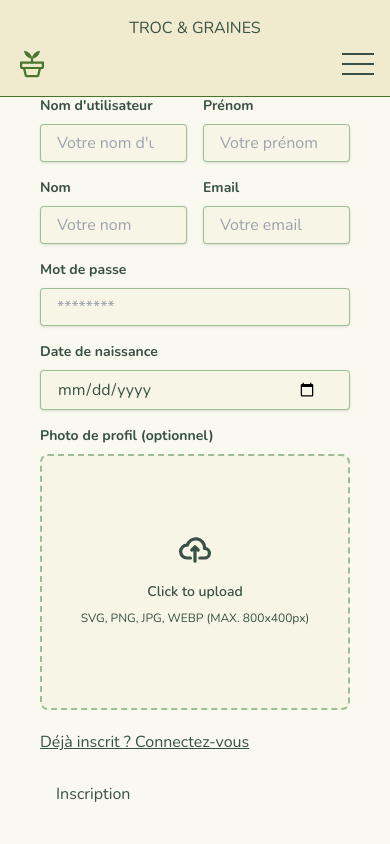
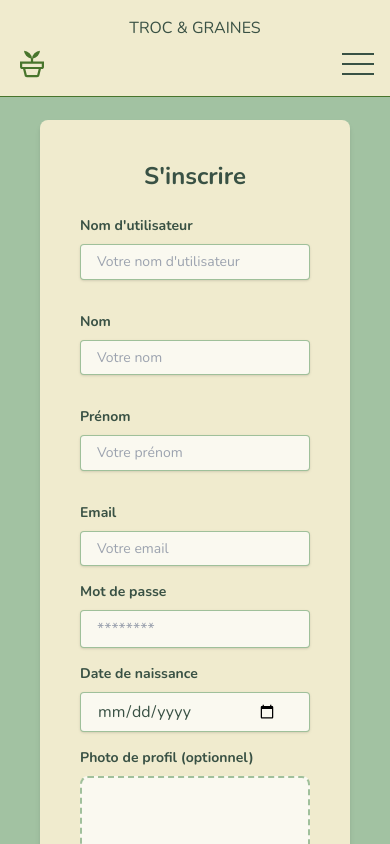
Before and after one commit to NinaSwoop/TrocGrainesApp, a React (Vite) app in the folder frontend/: page /register in a window 390 px wide. Shown: the top 844 px of the page. Built offline with nearby package versions, Linux system fonts and the light colour scheme; no server answers.

Commit message:
style: improve responsive on all devices for login and registration forms

```diff
--- a/frontend/src/App.tsx
+++ b/frontend/src/App.tsx
@@ -13,9 +13,10 @@ function App() {
     return (
     <>
         <AuthProvider>
+            <div className="min-h-screen flex flex-col">
                 <Navbar />
                 <NavbarMobile />
-            <main className="">
+                <main className="flex-grow">
                     <Routes>
                         <Route path="/" element={<Home />} />
                         <Route path="/login" element={<Login />} />
@@ -23,6 +24,7 @@ function App() {
                     </Routes>
                 </main>
                 <Footer />
+            </div>
         </AuthProvider>
     </>
   );
--- a/frontend/src/components/Footer.tsx
+++ b/frontend/src/components/Footer.tsx
@@ -2,7 +2,7 @@ import { Link } from 'react-router-dom';
 import leaveLogo from '../assets/leave.svg';
 export default function Footer() {
     return (
-        <div className='w-full bottom-0 bg-beige z-50 mt-4 lg:flex lg:justify-around lg:items-center lg:px-8 lg:py-4 text-sm lg:text-base'>
+        <div className='w-full bg-beige z-50 mt-4 lg:flex lg:justify-around lg:items-center lg:px-8 py-4 text-sm lg:text-base'>
             <div className='flex justify-center text-decoration-line: underline'>
                 <Link to='/cgu'>CGU</Link>
             </div>
--- a/frontend/src/components/Input.tsx
+++ b/frontend/src/components/Input.tsx
@@ -23,8 +23,7 @@ export default function Input({
                 {label}
             </label>
             <input
-                className="block appearance-none w-full bg-beige-less-transparent border border-green-light-transparent hover:border-green-dark px-4 py-2 pr-8 rounded leading-tight shadow focus:ring focus:ring-green-light focus:ring-1 focus:shadow-lg focus:outline-none"
-                // id={label}
+                className="block appearance-none bg-beige-light w-full border border-green-light-transparent hover:border-green-dark px-4 py-2 pr-8 rounded leading-tight shadow focus:ring focus:ring-green-light focus:shadow-lg focus:outline-none"
                 type={type}
                 placeholder={placeholder}
                 onChange={(e) => onChange(e.target.value)}
--- a/frontend/src/components/UploadImageZone.tsx
+++ b/frontend/src/components/UploadImageZone.tsx
@@ -33,7 +33,7 @@ export default function UploadImageZone({
         <div className="flex items-center justify-center w-full mb-4">
             <label
                 htmlFor="dropzone-file"
-                className="flex flex-col items-center justify-center w-full h-64 border-2 border-green-light-transparent border-dashed rounded-lg cursor-pointer bg-beige-less-transparent hover:bg-beige-transparent"
+                className="flex flex-col items-center justify-center w-full h-64 border-2 border-green-light-transparent border-dashed rounded-lg cursor-pointer bg-beige-light hover:bg-beige-transparent"
             >
                 <div className="flex flex-col items-center justify-center pt-5 pb-6">
                     <svg
@@ -51,10 +51,10 @@ export default function UploadImageZone({
                             d="M13 13h3a3 3 0 0 0 0-6h-.025A5.56 5.56 0 0 0 16 6.5 5.5 5.5 0 0 0 5.207 5.021C5.137 5.017 5.071 5 5 5a4 4 0 0 0 0 8h2.167M10 15V6m0 0L8 8m2-2 2 2"
                         />
                     </svg>
-                    <p className="mb-2 text-sm text-green-dark dark:text-gray-400">
-                        <span className="font-semibold">Click to upload</span>
+                    <p className="mb-2 text-sm lg:text-base text-green-dark dark:text-gray-400">
+                        <span className="text-sm lg:text-base">Click to upload</span>
                     </p>
-                    <p className="text-xs text-green-dark dark:text-gray-400">
+                    <p className="text-center text-xs text-green-dark dark:text-gray-400">
                         SVG, PNG, JPG, WEBP (MAX. 800x400px)
                     </p>
                 </div>
--- a/frontend/src/pages/Home.tsx
+++ b/frontend/src/pages/Home.tsx
@@ -81,7 +81,7 @@ const Home = () => {
     };
 
     return (
-        <div>
+        <div className="min-h-screen flex flex-col">
             {error && <Error title="Erreur" text={error} />}
             <div className="top-[10rem] w-full z-10 md:top-[5rem] pt-[8rem] md:pt-[10rem]">
                 <div className="fixed top-[6rem] md:top-[4.5rem] left-0 w-full bg-green-search-background p-4 z-40 lg:flex lg:justify-around lg:items-center">
@@ -170,7 +170,7 @@ const Home = () => {
                     </div>
                 </div>
 
-                <div className="mx-auto grid grid-cols-1 sm:grid-cols-2 md:grid-cols-3 lg:grid-cols-3 xl:grid-cols-5 gap-7 place-items-center pt-[11rem] md:pt-[8rem] md:mr-5 md:ml-5 lg:mr-10 lg:ml-10 lg:gap-10 lg:pt-[4rem] xl:gap-4">
+                <div className="flex-grow mx-auto grid grid-cols-1 sm:grid-cols-2 md:grid-cols-3 lg:grid-cols-3 xl:grid-cols-5 gap-7 place-items-center pt-[11rem] md:pt-[8rem] md:mr-5 md:ml-5 lg:mr-10 lg:ml-10 lg:gap-10 lg:pt-[4rem] xl:gap-4">
                     {loading ? (
                         <p>Chargement des annonces...</p>
                     ) : filteredAds.length > 0 ? (
--- a/frontend/src/pages/Login.tsx
+++ b/frontend/src/pages/Login.tsx
@@ -48,13 +48,14 @@ export default function LoginPage() {
     };
 
     return (
-        <div className="flex items-center justify-center min-h-screen bg-gray-100">
-            <div className="w-full max-w-xl h-auto bg-beige-light p-10 rounded-lg shadow-md">
+        <div className="h-screen flex flex-col bg-gray-100">
+            <div className="flex-grow flex items-center justify-center">
+                <div className="max-w-xl h-auto bg-beige p-10 rounded-lg shadow-md">
                     <h2 className="text-2xl font-bold mb-6 text-center text-green-dark" data-cy="connexion-title">
                         Connectez-vous
                     </h2>
                     <form onSubmit={handleSubmit} noValidate>
-                    <div className="mb-4">
+                        <div className="mb-4 text-sm lg:text-base">
                             <Input
                                 label="Email"
                                 type="email"
@@ -65,7 +66,7 @@ export default function LoginPage() {
                             />
                             {errors.email && <Error title="Erreur" text={errors.email} />}
                         </div>
-                    <div className="mb-6">
+                        <div className="mb-6 text-sm lg:text-base">
                             <Input
                                 label="Mot de passe"
                                 type="password"
@@ -78,7 +79,7 @@ export default function LoginPage() {
                         </div>
                         <div className="mt-5 mb-5">
                             <a href="/register"
-                           className="text sm text-green-dark text-decoration-line: underline">
+                               className="text sm text-green-dark text-decoration-line: underline text-sm lg:text-base">
                                 Pas encore inscrit ? Créer un compte
                             </a>
                         </div>
@@ -87,11 +88,12 @@ export default function LoginPage() {
                             <Button
                                 text="Connexion"
                                 type="submit"
-                            className="bg-green-light hover:bg-beige hover:text-green-light text-beige font-bold"
+                                className="bg-green-light hover:bg-beige hover:text-green-light text-beige font-bold text-sm lg:text-base"
                             />
                         </div>
                     </form>
                 </div>
             </div>
+        </div>
     );
 }
--- a/frontend/src/pages/Register.tsx
+++ b/frontend/src/pages/Register.tsx
@@ -175,13 +175,14 @@ export default function RegistrationPage() {
     };
 
     return (
-        <div className="flex items-center justify-center bg-gray-100">
-            <div className="w-full max-w-xl h-auto bg-beige-light p-10 rounded-lg shadow-md">
+        <div className="flex flex-col bg-gray-100 pt-[5rem] lg:pt-[5rem]">
+            <div className="flex items-center justify-center p-10">
+                <div className="bg-beige p-10 rounded-lg shadow-md">
                     <h2 className="text-2xl font-bold mb-6 text-center text-green-dark">
                         S'inscrire
                     </h2>
                     <form encType="multipart/form-data" onSubmit={handleSubmit} noValidate>
-                    <div className="columns-2">
+                        <div className="grid grid-cols-1 md:grid-cols-2 gap-4 text-sm lg:text-base">
                             <Input
                                 label="Nom d'utilisateur"
                                 type="text"
@@ -253,7 +254,7 @@ export default function RegistrationPage() {
                         {errors.birthdate && <Error title="Erreur" text={errors.birthdate}/>}
                         {errors.birthdateRegex && <Error title="Erreur" text={errors.birthdateRegex}/>}
                         <label
-                        className="block text-green-dark text-sm font-bold mb-2"
+                            className="block text-green-dark mb-2 font-bold text-sm lg:text-base"
                             htmlFor="picture"
                         >
                             Photo de profil (optionnel)
@@ -271,19 +272,20 @@ export default function RegistrationPage() {
                         {errors.pictureType && <Error title="Erreur" text={errors.pictureType}/>}
                         <div className="mt-5 mb-5">
                             <a href="/login"
-                           className="text sm text-green-dark text-decoration-line: underline">
+                               className="text-green-dark text-decoration-line: underline text-sm lg:text-base">
                                 Déjà inscrit ? Connectez-vous
                             </a>
                         </div>
                         {error && <Error title="Erreur" text={error}/>}
-                    {/*<div className="">*/}
-                    {/*<div className="flex justify-center">*/}
+                        <div className="flex items-center justify-center">
                             <Button
                                 text="Inscription"
                                 type="submit"
+                                className="bg-green-light hover:bg-beige hover:text-green-light text-beige font-bold text-sm lg:text-base"
                             />
-                    {/*</div>*/}
+                        </div>
                     </form>
+                </div>
             </div>
         </div>
     );
```
Lines whose indentation alone changed are shown as unchanged.
